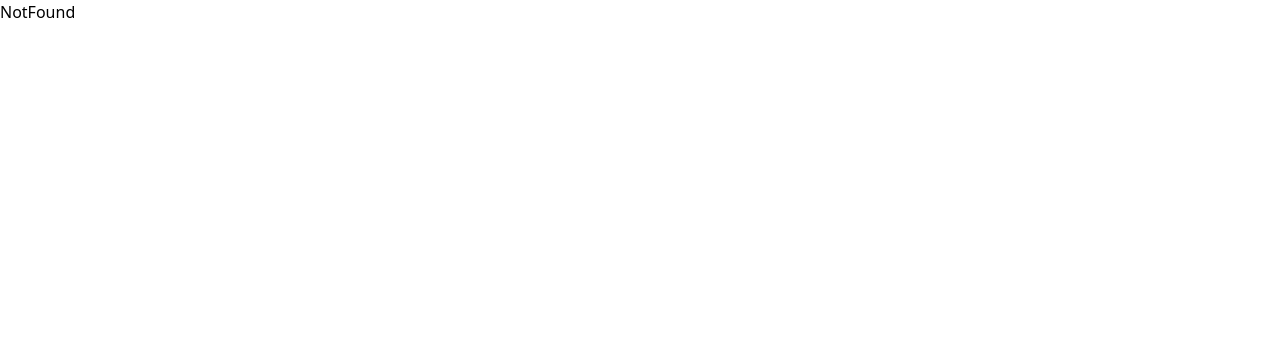
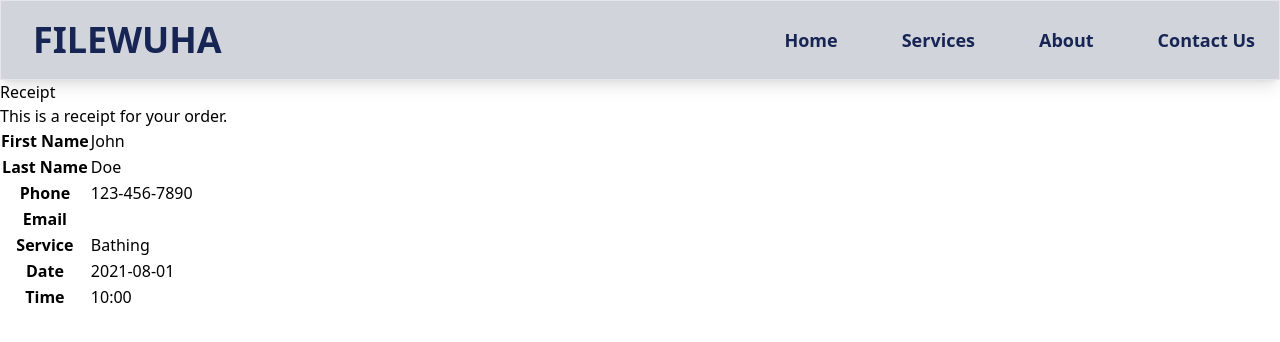
Before and after one commit to zakisu250/filwuha_ms, a React (Create React App) app in the folder frontend/: page /receipt in a window 1280 px wide. Shown: the top 342 px of the page. Built offline with nearby package versions, Linux system fonts and the light colour scheme; the HTML template or start-up script is replaced by a standard one.

Commit message:
updated content

```diff
--- a/frontend/package.json
+++ b/frontend/package.json
@@ -5,6 +5,7 @@
   "dependencies": {
     "@fortawesome/free-solid-svg-icons": "^6.4.2",
     "@fortawesome/react-fontawesome": "^0.2.0",
+    "@react-pdf/renderer": "^3.1.14",
     "@testing-library/jest-dom": "^5.17.0",
     "@testing-library/react": "^13.4.0",
     "@testing-library/user-event": "^13.5.0",
--- a/frontend/src/App.js
+++ b/frontend/src/App.js
@@ -11,6 +11,7 @@ import Payment from './components/pages/Payment';
 import AdminLogin from './components/pages/AdminLogin';
 import AdminPage from './components/pages/AdminPage';
 import Layout from './components/Layout';
+import Receipt from './components/pages/Receipt';
 import { ToastContainer } from 'react-toastify';
 
 function App() {
@@ -24,6 +25,7 @@ function App() {
           <Route path="contact" element={<Contact />} />
           <Route path="book" element={<Book />} />
           <Route path="payment" element={<Payment />} />
+          <Route path="receipt" element={<Receipt />} />
         </Route>
         <Route path="admin">
           <Route index element={<AdminLogin />} />
--- a/frontend/src/components/pages/Payment.js
+++ b/frontend/src/components/pages/Payment.js
@@ -1,7 +1,7 @@
 import { useLocation, useNavigate } from 'react-router-dom';
 import React, { useState } from 'react';
 import createOrder, { checkPaymentStatus } from '../../apis/utils';
-import { ToastContainer, toast } from 'react-toastify';
+import { toast } from 'react-toastify';
 import 'react-toastify/dist/ReactToastify.css';
 function Payment() {
   const location = useLocation();
@@ -14,12 +14,12 @@ function Payment() {
     phone: phone_number,
     orderDate: order_date,
     orderTime: order_time,
-    slot_number,
+    slot: slot_number,
   } = formData;
   const [paymentStatus, setPaymentStatus] = useState(false);
   const [isPaying, setIsPaying] = useState(false);
   const [isLoading, setIsLoading] = useState(false);
-  const [paymentId, setPaymentId] = useState("");
+  const [paymentId, setPaymentId] = useState('');
   const [message, setMessage] = useState(false);
 
   const handlePay = async (e) => {
@@ -104,7 +104,7 @@ function Payment() {
             <p>Name:</p>
             <span>
               {formData.firstName} {formData.lastName}
-            </span>{" "}
+            </span>{' '}
           </li>
 
           <li className="flex justify-between py-2">
@@ -149,7 +149,7 @@ function Payment() {
 
           <li className="flex justify-between py-2">
             <p>Payment Status:</p>
-            <span>{paymentStatus ? "Paid" : "Not Paid"}</span>
+            <span>{paymentStatus ? 'Paid' : 'Not Paid'}</span>
           </li>
         </ul>
         {message && <p className="text-red-500 py-3">{message}</p>}
--- /dev/null
+++ b/frontend/src/components/pages/Receipt.js
@@ -0,0 +1,42 @@
+export default function Receipt() {
+  return (
+    <div className="receipt">
+      <div>
+        <h1>Receipt</h1>
+        <p>This is a receipt for your order.</p>
+        <table className="receipt">
+          <tbody>
+            <tr>
+              <th>First Name</th>
+              <td>John</td>
+            </tr>
+            <tr>
+              <th>Last Name</th>
+              <td>Doe</td>
+            </tr>
+            <tr>
+              <th>Phone</th>
+              <td>123-456-7890</td>
+            </tr>
+            <tr>
+              <th>Email</th>
+              <td></td>
+            </tr>
+            <tr>
+              <th>Service</th>
+              <td>Bathing</td>
+            </tr>
+            <tr>
+              <th>Date</th>
+              <td>2021-08-01</td>
+            </tr>
+            <tr>
+              <th>Time</th>
+              <td>10:00</td>
+            </tr>
+          </tbody>
+        </table>
+      </div>
+    </div>
+  );
+}
```
Also changed, not shown: frontend/src/components/pages/Book.js (+19 -19 lines), 1 other file (tests, documents, lock files or other folders).
